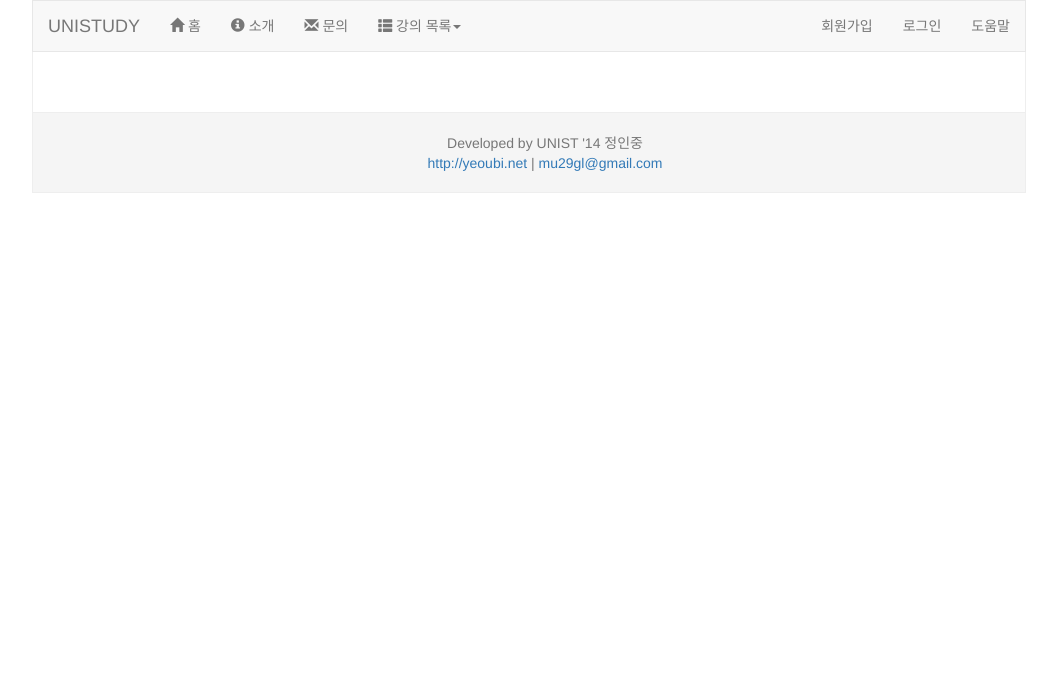
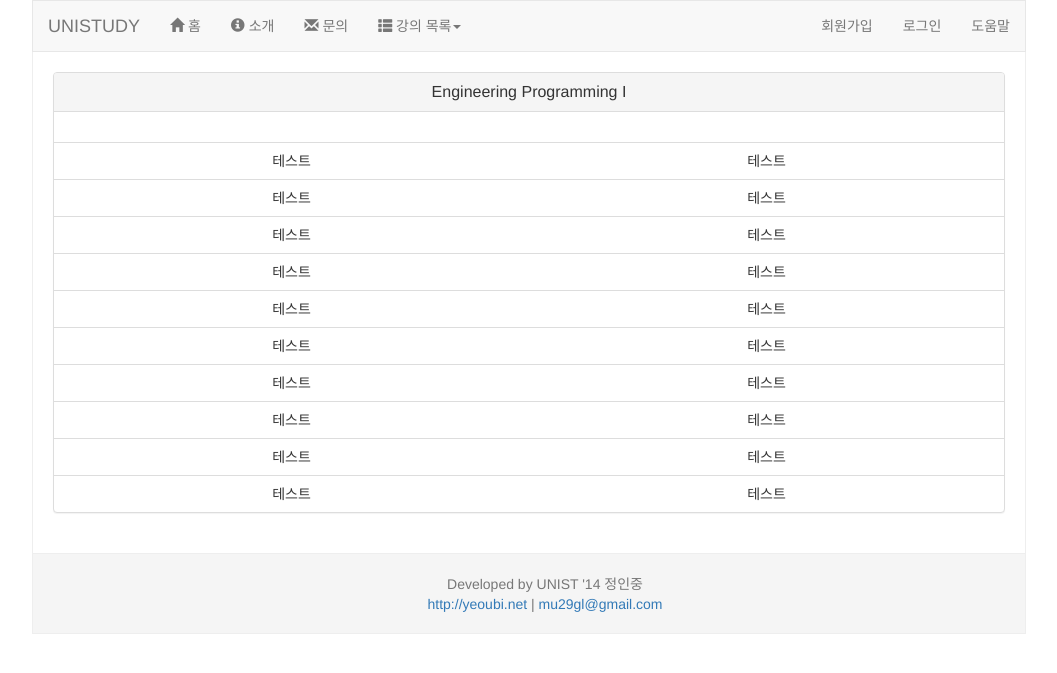
Before and after one commit to mu29/unistudy, a Flask app: page /lecture/1 in a window 1280 px wide. Shown: the top 673 px of the page, without its empty margins (111-1168 px from the left). Run offline with Flask 2, Linux system fonts and the light colour scheme; some libraries are stand-ins or nearby versions.

Commit message:
Lecture page prototype

```diff
--- /dev/null
+++ b/lecture.py
@@ -0,0 +1,9 @@
+#-*- coding: utf-8 -*-
+
+from flask import *
+from database import db
+from server import app
+
+@app.route('/lecture/<subject>')
+def lecture(subject):
+    return render_template('lecture.html', subject=subject)
--- a/load_modules.py
+++ b/load_modules.py
@@ -3,4 +3,5 @@
 MODULE_NAMES = [
     'database',
     'user',
+    'lecture',
 ]
--- a/server.py
+++ b/server.py
@@ -21,10 +21,6 @@ def index():
 def contact():
     return render_template('contact.html')
 
-@app.route('/lecture/<subject>')
-def lecture(subject):
-    return render_template('lecture.html', subject=subject)
-
 def init_server():
     for module_name in MODULE_NAMES:
         __import__(module_name)
--- /dev/null
+++ b/static/css/lecture.css
@@ -0,0 +1,11 @@
+th {
+    text-align: center;
+}
+
+td {
+    text-align: center;
+}
+
+.panel-title {
+    text-align: center;
+}
--- a/templates/lecture.html
+++ b/templates/lecture.html
@@ -2,7 +2,57 @@
 {% block title %}
 강의 목록
 {% endblock %}
+{% block stylesheet %}
+<link href="/static/css/lecture.css" rel="stylesheet">
+{% endblock %}
 {% block body %}
-<table class="table table-striped">
-</table>
+<div class="panel panel-default">
+    <div class="panel-heading">
+        <h3 class="panel-title">Engineering Programming I</h3>
+    </div>
+    <div class="panel-body">
+    </div>
+    <table class="table table-hover">
+        <tr>
+            <td>테스트</td>
+            <td>테스트</td>
+        </tr>
+        <tr>
+            <td>테스트</td>
+            <td>테스트</td>
+        </tr>
+        <tr>
+            <td>테스트</td>
+            <td>테스트</td>
+        </tr>
+        <tr>
+            <td>테스트</td>
+            <td>테스트</td>
+        </tr>
+        <tr>
+            <td>테스트</td>
+            <td>테스트</td>
+        </tr>
+        <tr>
+            <td>테스트</td>
+            <td>테스트</td>
+        </tr>
+        <tr>
+            <td>테스트</td>
+            <td>테스트</td>
+        </tr>
+        <tr>
+            <td>테스트</td>
+            <td>테스트</td>
+        </tr>
+        <tr>
+            <td>테스트</td>
+            <td>테스트</td>
+        </tr>
+        <tr>
+            <td>테스트</td>
+            <td>테스트</td>
+        </tr>
+    </table>
+</div>
 {% endblock %}
--- a/user.py
+++ b/user.py
@@ -14,7 +14,6 @@ def login():
     if request.method == 'POST':
         error = do_login(request.form['email'], request.form['password'])
         if error is None:
-            session['email'] = request.form['email']
             return redirect(url_for('index'))
 
     # GET : 로그인 페이지
@@ -78,6 +77,8 @@ def do_login(email, password):
         return u'차단된 계정입니다.'
 
     # 로그인 성공
+    session['nickname'] = userdata['nickname']
+    session['email'] = userdata['email']
     cursor.close()
 
 def do_register(email, password, nickname):
```
Also changed, not shown: 4 other files.
